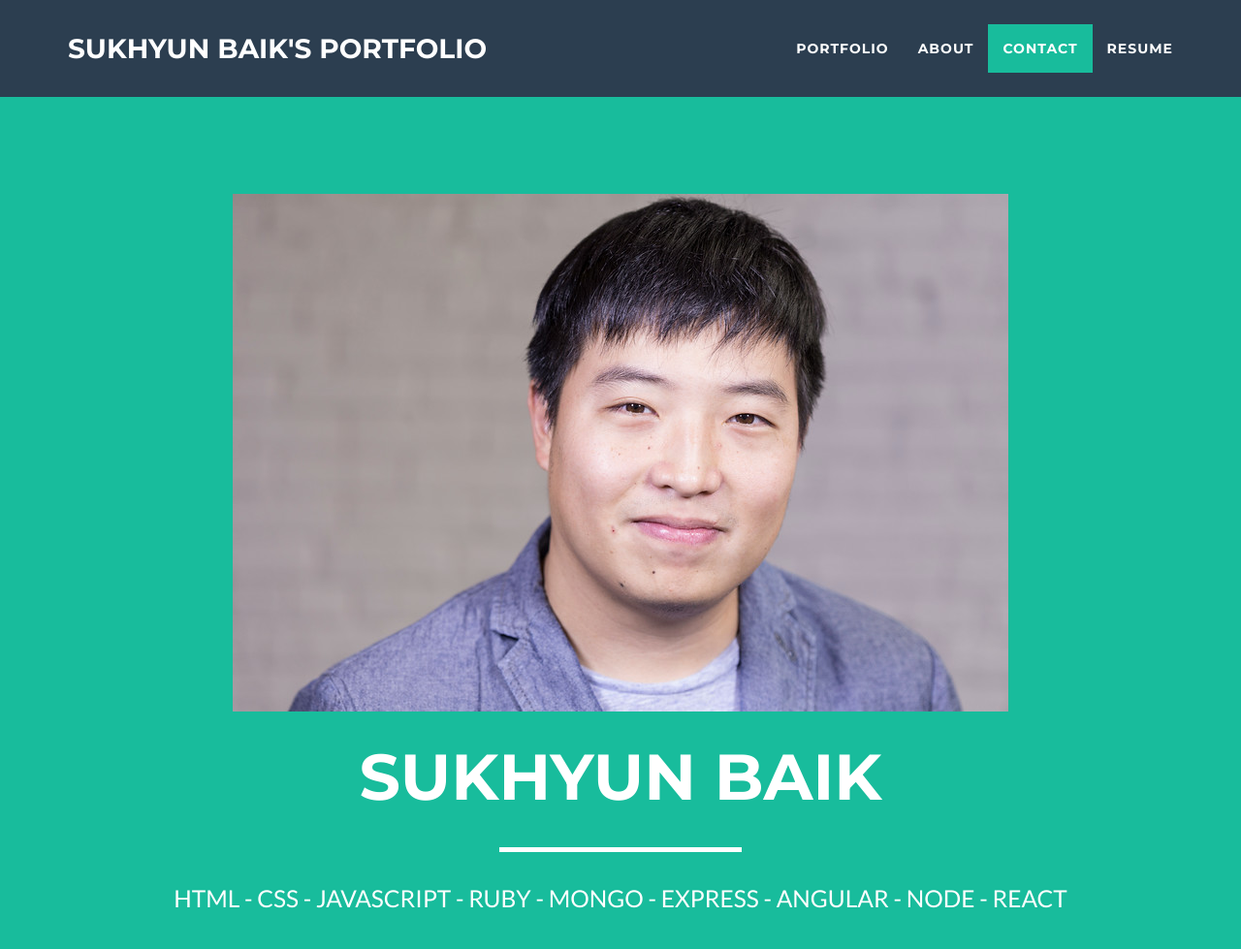
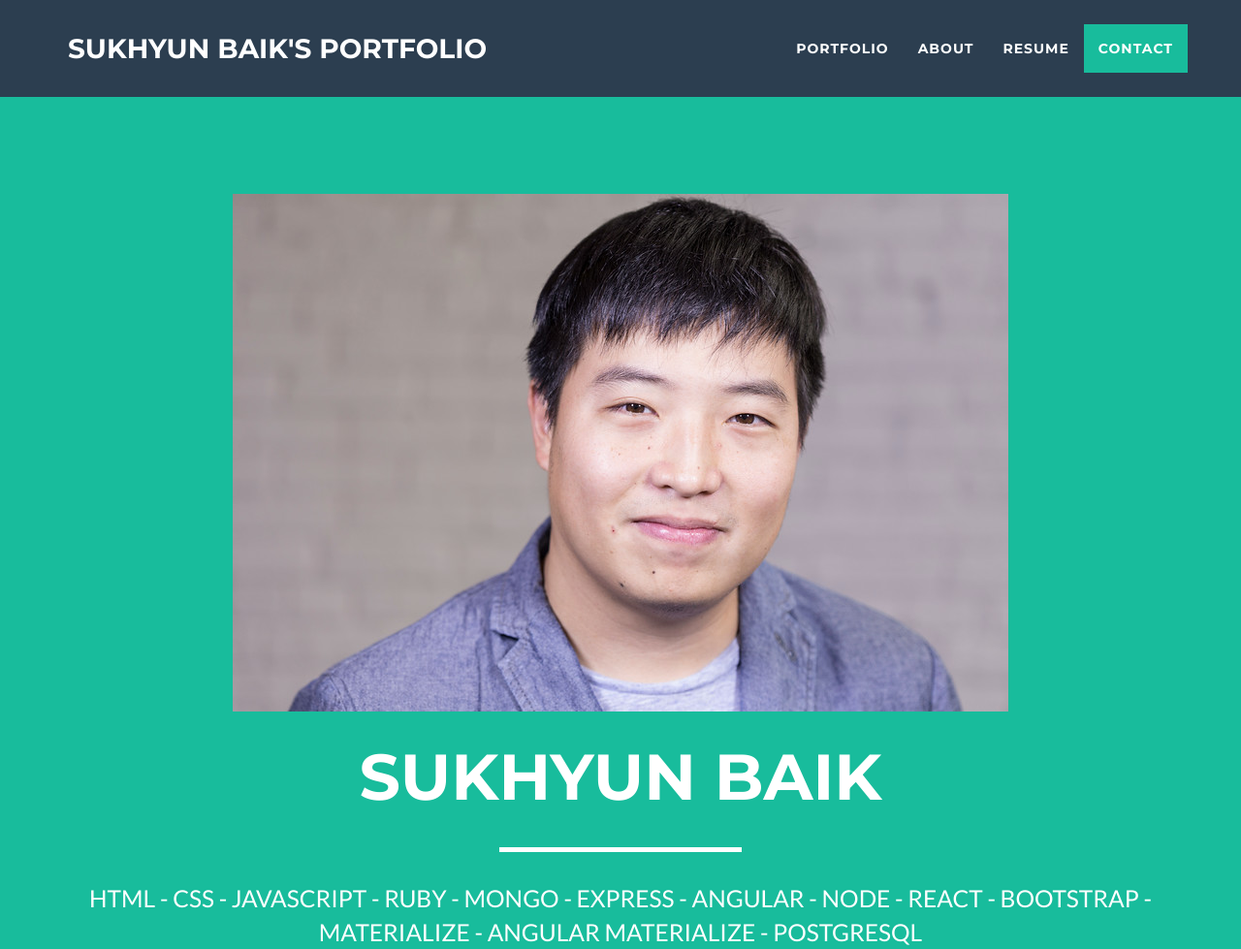
Before and after one commit to neonagx/portfolio, a website: page index.html in a window 1280 px wide. Shown: the top 979 px of the page at 97% size. Drawn offline with nearby package versions, Linux system fonts and the light colour scheme.

Commit message:
adds more skills and resume nav is first than contact

```diff
--- a/index.html
+++ b/index.html
@@ -57,10 +57,10 @@
                         <a href="#about">About</a>
                     </li>
                     <li class="page-scroll">
-                        <a href="#contact">Contact</a>
+                      <a href="#resume">Resume</a>
                     </li>
                     <li class="page-scroll">
-                        <a href="#resume">Resume</a>
+                        <a href="#contact">Contact</a>
                     </li>
                 </ul>
             </div>
@@ -78,7 +78,7 @@
                     <div class="intro-text">
                         <span class="name">Sukhyun Baik</span>
                         <hr class="star-light">
-                        <span class="skills">HTML - CSS - JAVASCRIPT - RUBY - MONGO - EXPRESS - ANGULAR - NODE - REACT</span>
+                        <span class="skills">HTML - CSS - JAVASCRIPT - RUBY - MONGO - EXPRESS - ANGULAR - NODE - REACT - BOOTSTRAP - MATERIALIZE - ANGULAR MATERIALIZE - POSTGRESQL</span>
                     </div>
                 </div>
             </div>
```
